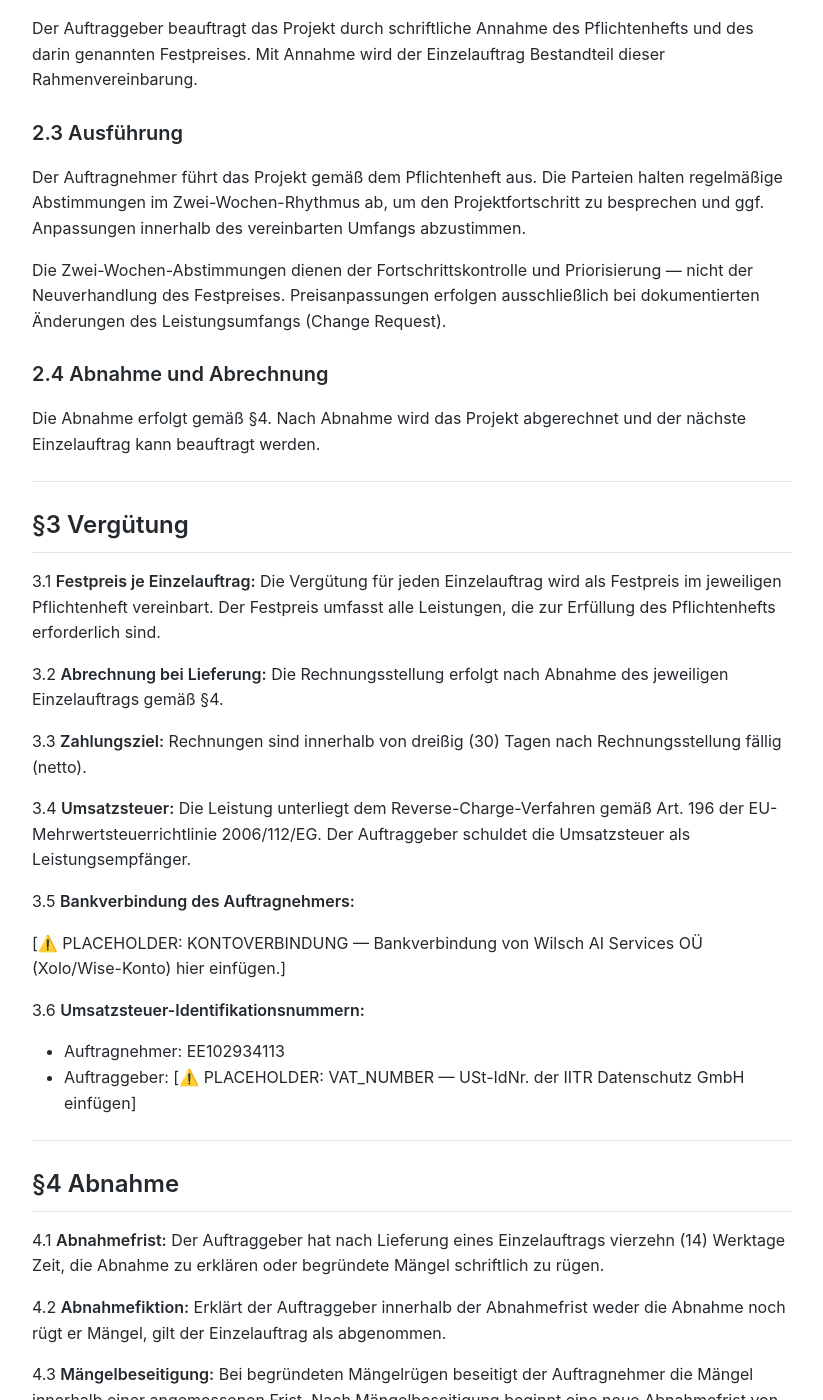
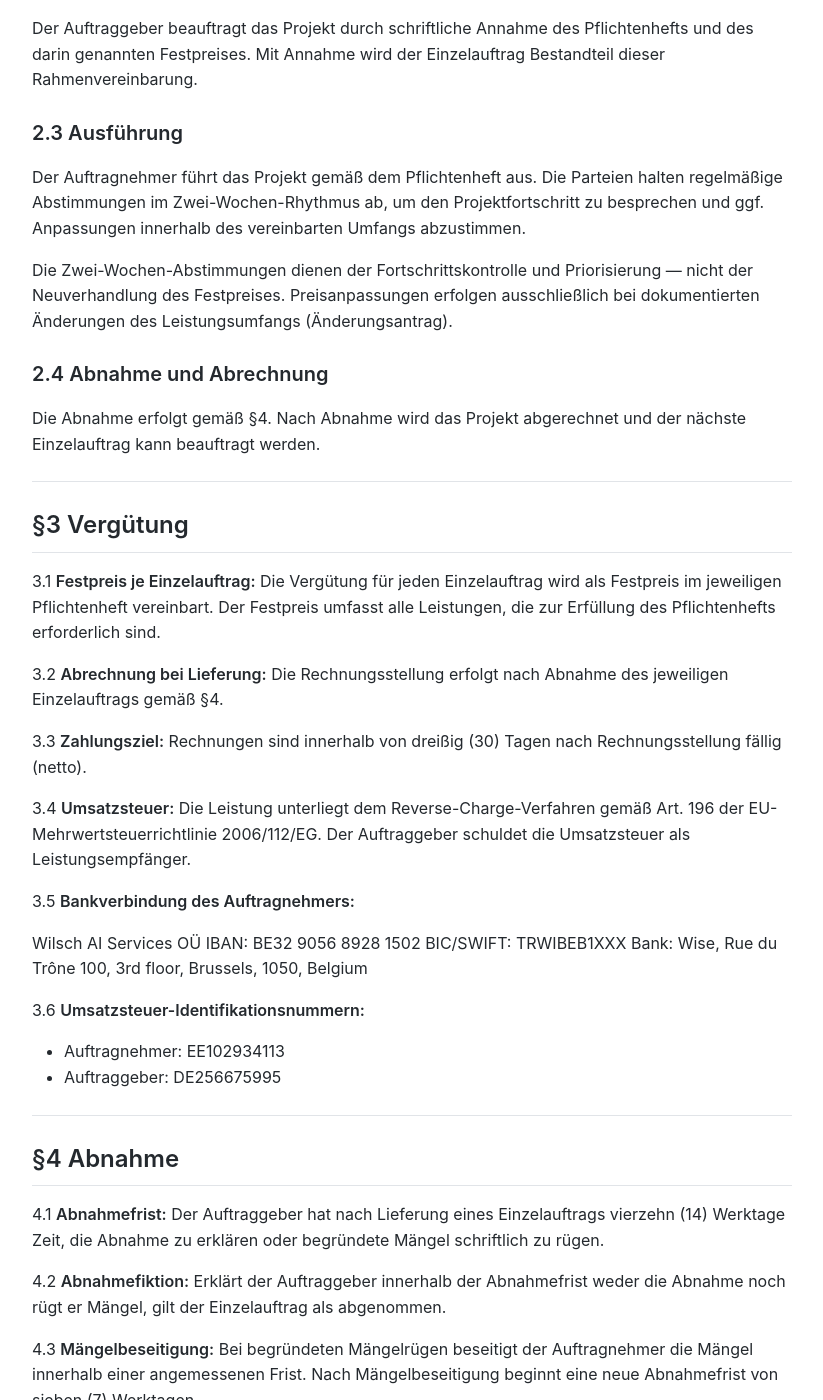
Before and after one commit to MariusWilsch/public-wilsch-ai-pages, a Jekyll site: the page built from project/iitr/werkvertrag-rahmenvereinbarung-iitr.md, in a window 1280 px wide and 1400 px high, scrolled down 1679 px. Shown: the whole window, without its empty margins (228-1051 px from the left). Built offline with Jekyll 4.4.1, drawn with Linux system fonts in a browser that asks for light colours; our own code applies the rules of GitHub Pages for plain Markdown files.

Commit message:
Sync from hippocampus 2026-03-02

```diff
--- a/project/iitr/werkvertrag-rahmenvereinbarung-iitr.md
+++ b/project/iitr/werkvertrag-rahmenvereinbarung-iitr.md
@@ -59,7 +59,7 @@ Der Auftraggeber beauftragt das Projekt durch schriftliche Annahme des Pflichten
 
 Der Auftragnehmer führt das Projekt gemäß dem Pflichtenheft aus. Die Parteien halten regelmäßige Abstimmungen im Zwei-Wochen-Rhythmus ab, um den Projektfortschritt zu besprechen und ggf. Anpassungen innerhalb des vereinbarten Umfangs abzustimmen.
 
-Die Zwei-Wochen-Abstimmungen dienen der Fortschrittskontrolle und Priorisierung — nicht der Neuverhandlung des Festpreises. Preisanpassungen erfolgen ausschließlich bei dokumentierten Änderungen des Leistungsumfangs (Change Request).
+Die Zwei-Wochen-Abstimmungen dienen der Fortschrittskontrolle und Priorisierung — nicht der Neuverhandlung des Festpreises. Preisanpassungen erfolgen ausschließlich bei dokumentierten Änderungen des Leistungsumfangs (Änderungsantrag).
 
 ### 2.4 Abnahme und Abrechnung
 
@@ -79,11 +79,14 @@ Die Abnahme erfolgt gemäß §4. Nach Abnahme wird das Projekt abgerechnet und d
 
 3.5 **Bankverbindung des Auftragnehmers:**
 
-[⚠️ PLACEHOLDER: KONTOVERBINDUNG — Bankverbindung von Wilsch AI Services OÜ (Xolo/Wise-Konto) hier einfügen.]
+Wilsch AI Services OÜ
+IBAN: BE32 9056 8928 1502
+BIC/SWIFT: TRWIBEB1XXX
+Bank: Wise, Rue du Trône 100, 3rd floor, Brussels, 1050, Belgium
 
 3.6 **Umsatzsteuer-Identifikationsnummern:**
 - Auftragnehmer: EE102934113
-- Auftraggeber: [⚠️ PLACEHOLDER: VAT_NUMBER — USt-IdNr. der IITR Datenschutz GmbH einfügen]
+- Auftraggeber: DE256675995
 
 ---
 
```
Also changed, not shown: project/iitr/wartungsvertrag-iitr.md (+5 -2 lines).
